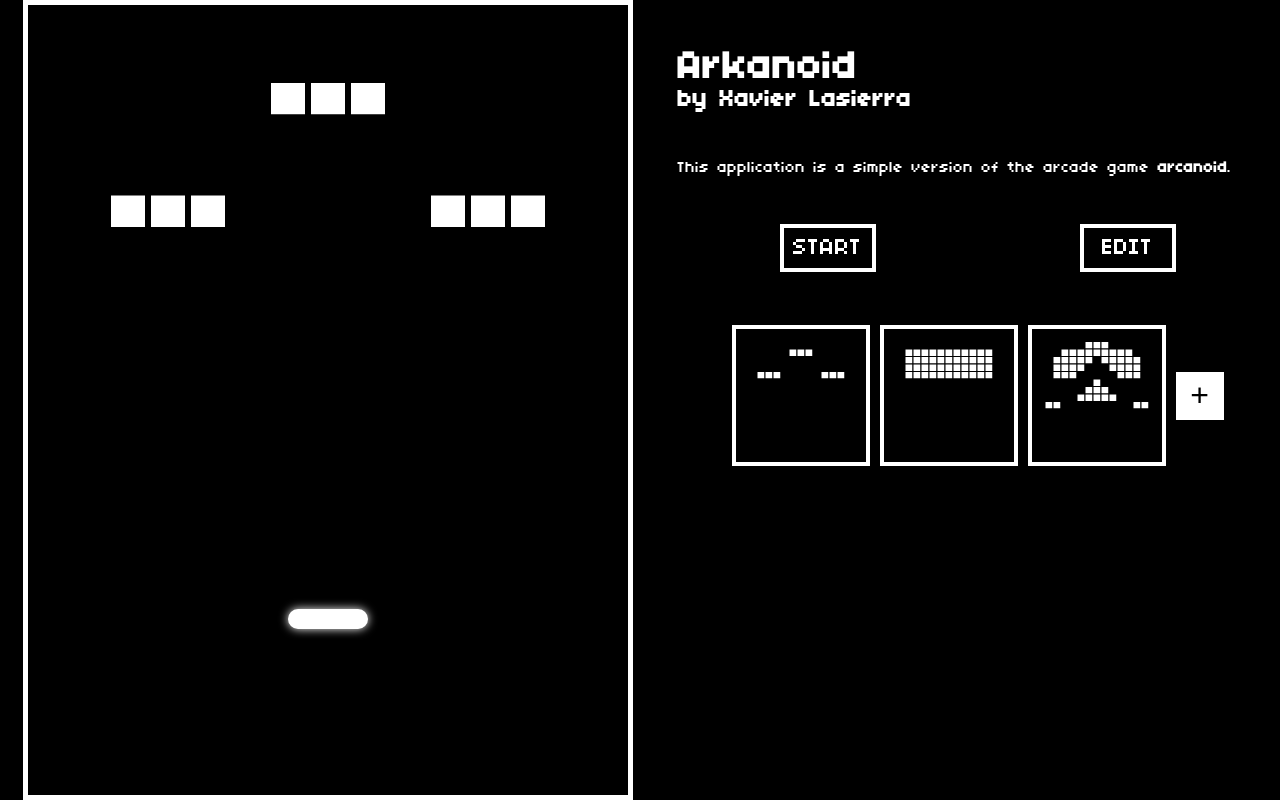
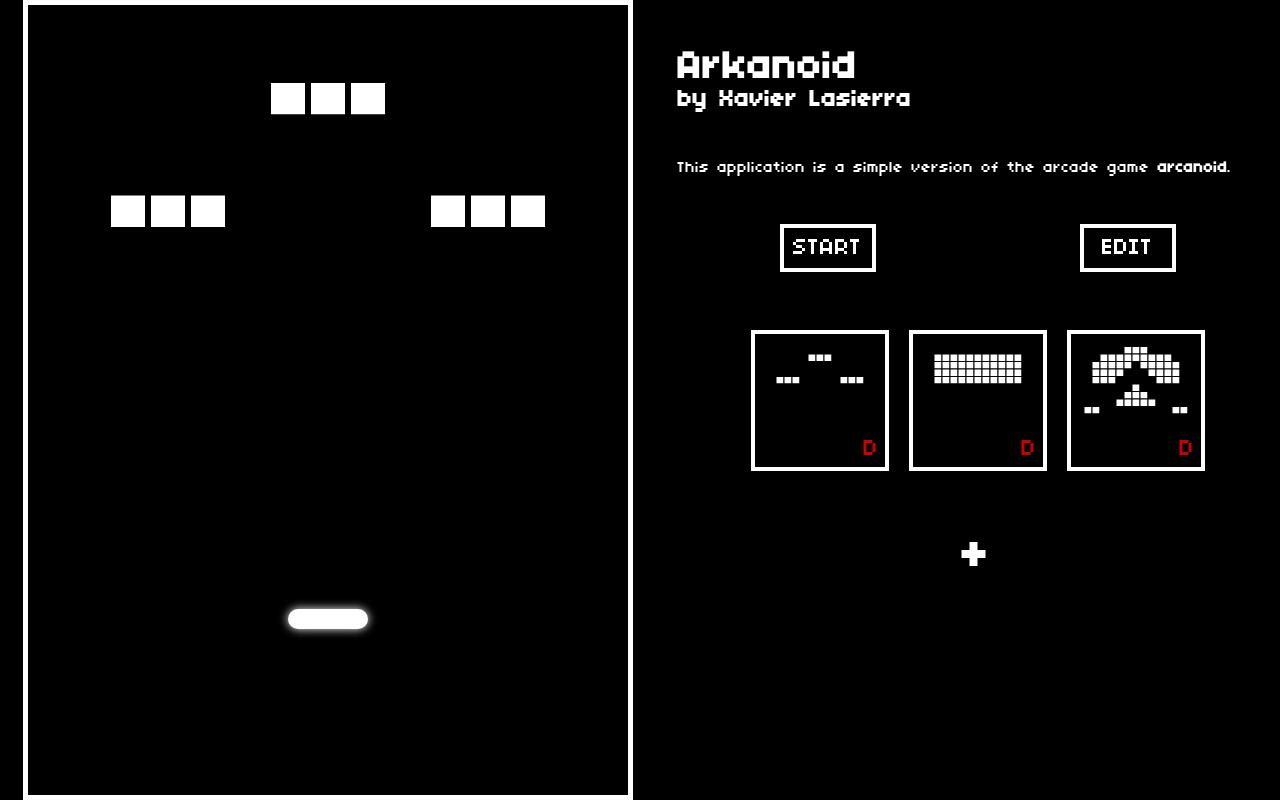
Before and after one commit to XavierLasierra/arkanoid-react, a React (Create React App) app: page / in a window 1280 px wide. Built offline with nearby package versions, Linux system fonts and the light colour scheme.

Commit message:
Add delete functionality

```diff
--- a/src/components/GameInformation/GameInformation.tsx
+++ b/src/components/GameInformation/GameInformation.tsx
@@ -1,7 +1,9 @@
 import React from 'react';
 import { useDispatch, useSelector } from 'react-redux';
 import { MAX_BOARDS } from '../../constants/gameBoard.constants';
-import { canEditState, canPlayState, createBoard } from '../../redux/actions/gameState.creator';
+import {
+  canEditState, canPlayState, createBoard, deleteBoard,
+} from '../../redux/actions/gameState.creator';
 import EditingInformation from '../EditingInformation/EditingInformation';
 import PlayingInformation from '../PlayingInformation/PlayingInformation';
 import SmallGameCanvas from '../SmallGameCanvas/SmallGameCanvas';
@@ -23,6 +25,10 @@ export default function GameInformation() {
 
   function handleBoardCreation() {
     dispatch(createBoard());
+  }
+
+  function handleBoardDelete(currentBoard: number) {
+    dispatch(deleteBoard(currentBoard));
   }
 
   const userInteractive = canPlay
@@ -51,12 +57,15 @@ export default function GameInformation() {
             </div>
             <div className="game-information__demos">
               {boards.map((board: number[][], index: number) => (
-                <SmallGameCanvas
+                <div className="demo">
+                  <SmallGameCanvas
                   // eslint-disable-next-line react/no-array-index-key
-                  key={`board-${index}`}
-                  board={board}
-                  currentBoard={index}
-                />
+                    key={`board-${index}`}
+                    board={board}
+                    currentBoard={index}
+                  />
+                  {boards.length > 1 && <button className="demo__delete" type="button" onClick={() => handleBoardDelete(index)}>D</button>}
+                </div>
               ))}
               {boards.length < MAX_BOARDS && <button className="add-button" type="button" onClick={handleBoardCreation}>+</button>}
             </div>
--- a/src/components/GameInformation/gameInformation.styles.scss
+++ b/src/components/GameInformation/gameInformation.styles.scss
@@ -65,9 +65,39 @@
 }
 
 .add-button {
-  background-color: $main-color;
-  width: 3rem;
-  height: 3rem;
-  font-size: 2rem;
+  background-color: transparent;
+  color: $main-color;
+  font-size: 4rem;
+  font-family: $main-font;
+  height: 9rem;
+  width: 8rem;
   border: none;
+
+  &:hover {
+    font-size: 4.5rem;
+  }
+
+  &:active {
+    font-size: 4rem;
+  }
 }
+
+.demo {
+  position: relative;
+
+  &__delete {
+    position: absolute;
+    bottom: 10px;
+    right: 10px;
+    background-color: transparent;
+    color: $delete-color;
+    font-family: $main-font;
+    font-size: $big-size;
+    border: none;
+
+    &:hover {
+      color: $delete-hover-color;
+      text-shadow: 0 0 3px $delete-hover-color;
+    }
+  }
+}
--- a/src/components/SmallGameCanvas/smallGameCanvas.styles.scss
+++ b/src/components/SmallGameCanvas/smallGameCanvas.styles.scss
@@ -4,4 +4,8 @@
   border: 4px solid $main-color;
   margin: 100px;
   background-color: transparent;
+
+  &:hover {
+    box-shadow: 0 0 10px $main-color;
+  }
 }
--- a/src/redux/actions/gameState.actions.ts
+++ b/src/redux/actions/gameState.actions.ts
@@ -7,4 +7,5 @@ export default {
   DISCARD_EDIT: 'DISCARD_EDIT',
   SELECT_BOARD: 'SELECT_BOARD',
   CREATE_BOARD: 'CREATE_BOARD',
+  DELETE_BOARD: 'DELETE_BOARD',
 };
--- a/src/redux/actions/gameState.creator.ts
+++ b/src/redux/actions/gameState.creator.ts
@@ -44,3 +44,10 @@ export function saveBoardChanges(data: number[][], saveBoard: number) {
     saveBoard,
   };
 }
+
+export function deleteBoard(data: Number) {
+  return {
+    type: gameStateActions.DELETE_BOARD,
+    data,
+  };
+}
--- a/src/redux/reducers/boards.reducer.ts
+++ b/src/redux/reducers/boards.reducer.ts
@@ -15,6 +15,9 @@ export default function gameStateReducer(boards = initialState, action: any) {
         ? action.data
         : board));
       break;
+    case gameStateActions.DELETE_BOARD:
+      newBoards = newBoards.filter((board, index) => index !== action.data);
+      break;
     default:
       break;
   }
--- a/src/styles/_variables.scss
+++ b/src/styles/_variables.scss
@@ -2,6 +2,8 @@ $main-color: #fff;
 
 $background-color: #000;
 $detail-color: #0ef;
+$delete-color: #c00;
+$delete-hover-color: #f00;
 
 $title-size: 2.5rem;
 $big-size: 1.5rem;
```
